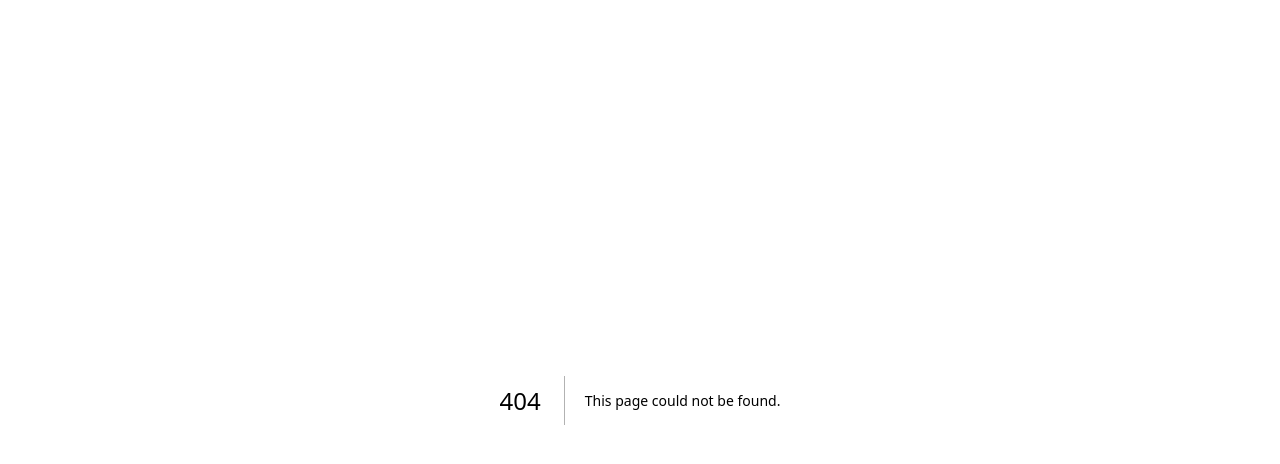
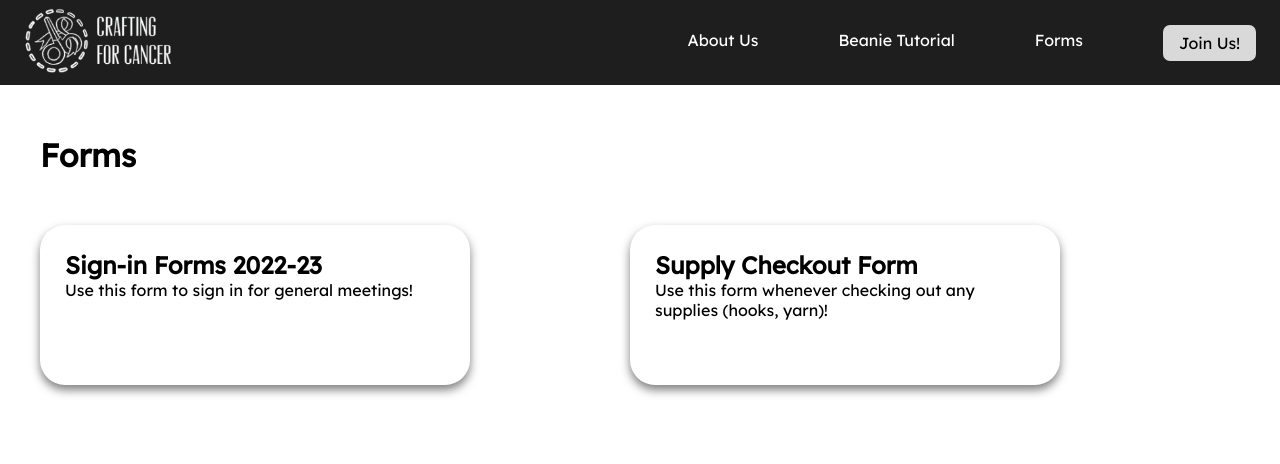
Before and after one commit to maxgonick/ucla-crafting-for-cancer-next, a Next.js app: page /forms in a window 1280 px wide. Before the commit this address had no page. Shown: the top 464 px of the page. Built offline with nearby package versions, Linux system fonts and the light colour scheme.

Commit message:
rough draft of forms page done

```diff
--- a/components/Navbar.tsx
+++ b/components/Navbar.tsx
@@ -33,7 +33,9 @@ const Navbar = (props: Props) => {
           <Link href="/tutorials" className={styles.underline}>
             Beanie Tutorial
           </Link>
-          <div className={styles.underline}>Forms</div>
+          <Link href="/forms" className={styles.underline}>
+            Forms
+          </Link>
           <Link href="/" className={styles.links}>
             <button className={styles.button}>Join Us!</button>
           </Link>
--- /dev/null
+++ b/pages/forms.tsx
@@ -0,0 +1,37 @@
+import Navbar from "@/components/Navbar";
+import { Lexend } from "next/font/google";
+import styles from "@/styles/Forms.module.css";
+import Link from "next/link";
+
+const lexend = Lexend({
+    subsets: ["latin"],
+    weight: "400",
+  });
+
+const Forms = () => {
+    const signIn = 'Use this form to sign in for general meetings!';
+    const checkOut = 'Use this form whenever checking out any supplies (hooks, yarn)!';
+
+    return (
+        <div className={lexend.className}>
+            <Navbar />
+            <div className={styles.title}>
+                <h1>Forms</h1>
+            </div>
+            <div className={styles.form1}>
+                <Link href="https://www.youtube.com/watch?v=dQw4w9WgXcQ">
+                    <h2>Sign-in Forms 2022-23</h2>
+                    <div style={{ whiteSpace: "pre-wrap"}}>{signIn}</div>
+                </Link>
+            </div>
+            <div className={styles.form2}>
+                <Link href="/">
+                    <h2>Supply Checkout Form</h2>
+                    <div style={{ whiteSpace: "pre-wrap"}}>{checkOut}</div>
+                </Link>
+            </div>
+        </div>
+     );
+}
+
+export default Forms;
--- /dev/null
+++ b/styles/Forms.module.css
@@ -0,0 +1,38 @@
+.title {
+    background: white;
+    font-weight: 250;
+    padding-top: 50px;
+    padding-left: 40px;
+}
+
+.form1 {
+    background: white;
+    display: inline-block;
+    height: 160px;
+    width: 430px;
+    text-align: left;
+    align-items: center;
+    padding: 25px 25px;
+    border-radius: 25px;
+    font-weight: 250;
+    position: relative;
+    top: 30px;
+    left: 40px;
+    box-shadow: 0px 5px 10px 0px rgba(0, 0, 0, 0.5)
+}
+
+.form2 {
+    background: white;
+    font-weight: 250;
+    display: inline-block;
+    height: 160px;
+    width: 430px;
+    text-align: left;
+    align-items: center;
+    padding: 25px 25px;
+    border-radius: 25px;
+    position: relative;
+    top: 50px;
+    left: 200px;
+    box-shadow: 0px 5px 10px 0px rgba(0, 0, 0, 0.5)
+}
```
